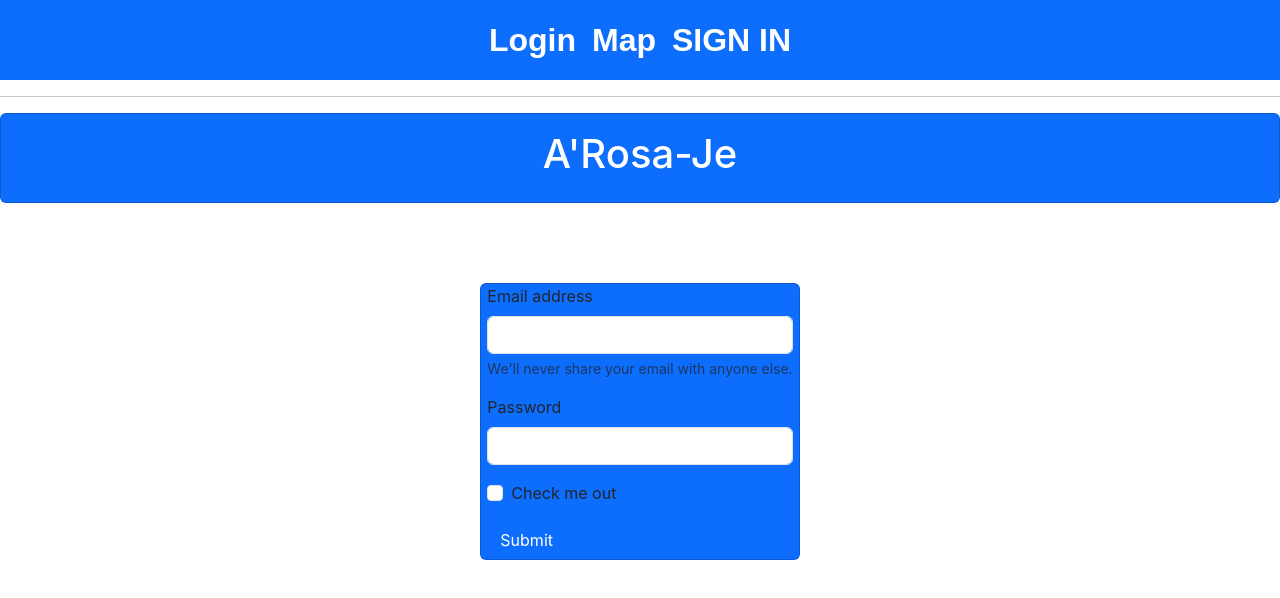
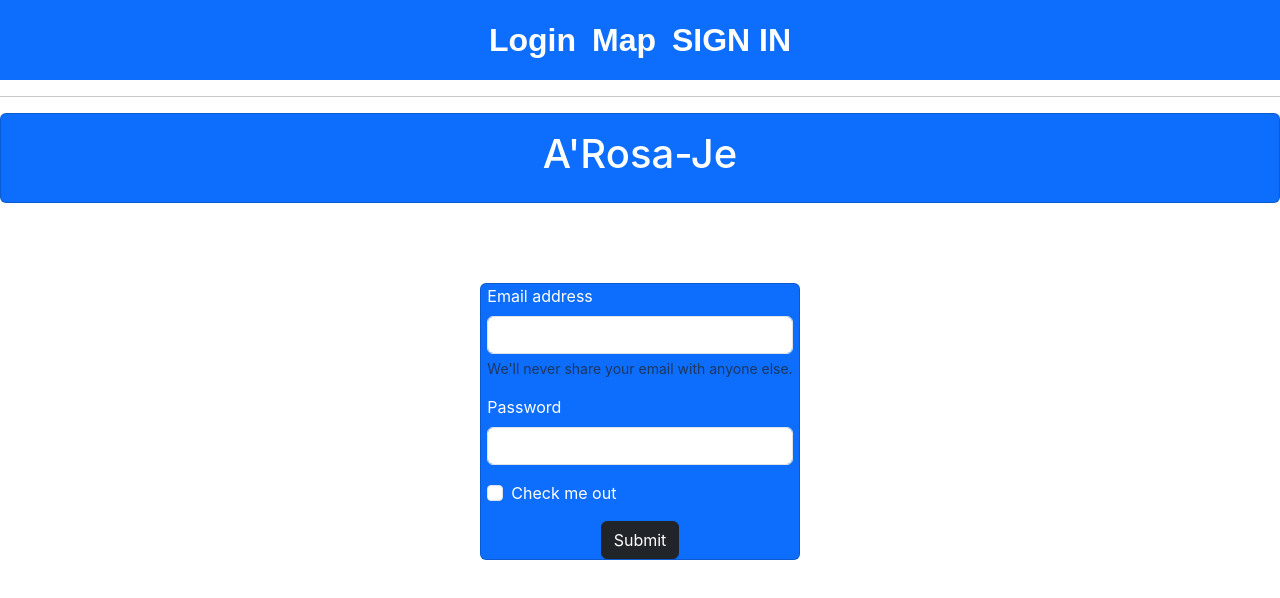
Before and after one commit to JRedxs/MSPR-BDD-B3, a React (Create React App) app in the folder MSPR-BDD-B3-WebApp/front/: page / in a window 1280 px wide. Shown: the top 598 px of the page. Built offline with nearby package versions, Linux system fonts and the light colour scheme.

Commit message:
Commit form register

```diff
--- a/MSPR-BDD-B3-WebApp/front/src/components/Login.js
+++ b/MSPR-BDD-B3-WebApp/front/src/components/Login.js
@@ -31,8 +31,8 @@ const LoginPage = () => {
                             <input type="checkbox" className="form-check-input" id="exampleCheck1"/>
                             <label className="form-check-label" for="exampleCheck1">Check me out</label>
                         </div>
-                        <div className="justify-content-center">
-                            <button type="submit" className="btn btn-primary">Submit</button>
+                        <div className="d-flex align-items-center justify-content-center">
+                            <button type="submit" className="btn btn-dark">Submit</button>
                         </div>
                     </form>
                 </div>
--- a/MSPR-BDD-B3-WebApp/front/src/styles/Login.css
+++ b/MSPR-BDD-B3-WebApp/front/src/styles/Login.css
@@ -20,3 +20,7 @@
     margin-right: 25%;
 
 }
+
+label{
+    color: white;
+}
```
